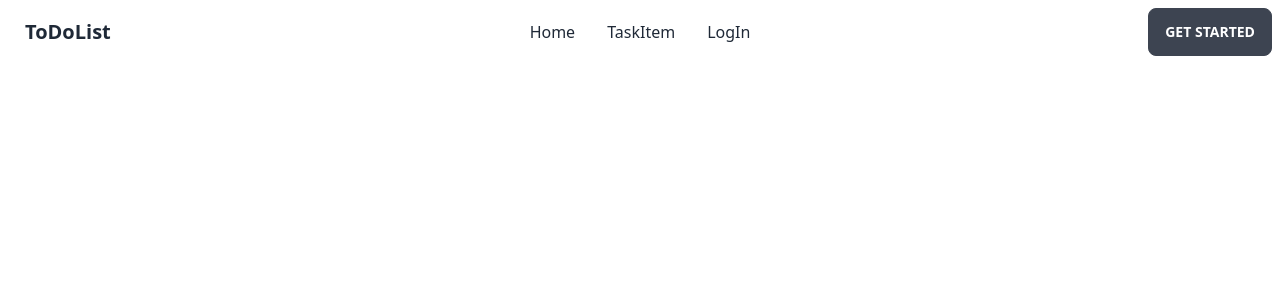
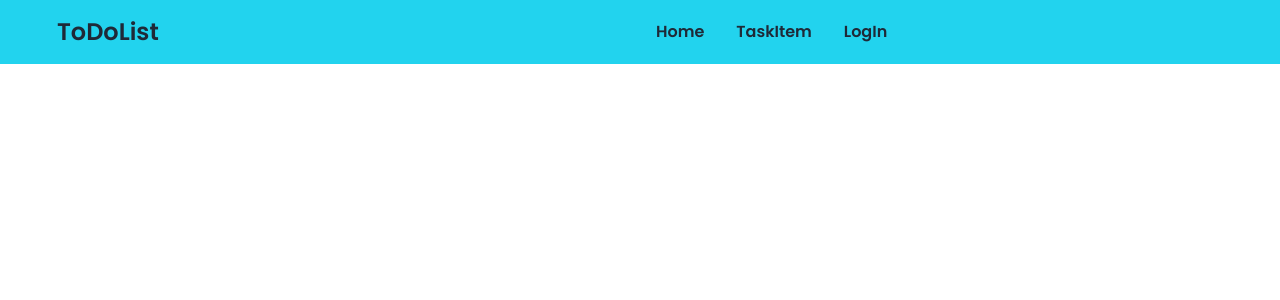
Before and after one commit to NishatFariza/to-do-app-client, a React (Create React App) app: page /login in a window 1280 px wide. Shown: the top 300 px of the page. Built offline with nearby package versions, Linux system fonts and the light colour scheme.

Commit message:
react tostify added

```diff
--- a/package.json
+++ b/package.json
@@ -11,8 +11,10 @@
     "react": "^18.1.0",
     "react-dom": "^18.1.0",
     "react-firebase-hooks": "^5.0.3",
+    "react-icons": "^4.3.1",
     "react-router-dom": "6",
     "react-scripts": "5.0.1",
+    "react-toastify": "^9.0.1",
     "web-vitals": "^2.1.0"
   },
   "scripts": {
--- a/src/App.css
+++ b/src/App.css
@@ -1,38 +1,5 @@
-.App {
-  text-align: center;
+@import url('https://fonts.googleapis.com/css2?family=Poppins:ital,wght@0,100;0,200;0,300;0,400;0,500;0,600;0,700;0,800;0,900;1,100;1,200;1,300;1,400;1,500;1,600;1,700;1,800;1,900&display=swap');
+
+body{
+  font-family: 'Poppins', sans-serif;
 }
-
-.App-logo {
-  height: 40vmin;
-  pointer-events: none;
-}
-
-@media (prefers-reduced-motion: no-preference) {
-  .App-logo {
-    animation: App-logo-spin infinite 20s linear;
-  }
-}
-
-.App-header {
-  background-color: #282c34;
-  min-height: 100vh;
-  display: flex;
-  flex-direction: column;
-  align-items: center;
-  justify-content: center;
-  font-size: calc(10px + 2vmin);
-  color: white;
-}
-
-.App-link {
-  color: #61dafb;
-}
-
-@keyframes App-logo-spin {
-  from {
-    transform: rotate(0deg);
-  }
-  to {
-    transform: rotate(360deg);
-  }
-}
--- a/src/App.js
+++ b/src/App.js
@@ -3,6 +3,8 @@ import { Route, Routes } from 'react-router-dom';
 import './App.css';
 import Home from './Pages/HomePage/Home/Home';
 import Header from './Pages/Shared/Header/Header';
+import { ToastContainer} from 'react-toastify';
+import 'react-toastify/dist/ReactToastify.css';
 
 function App() {
   return (
@@ -11,6 +13,7 @@ function App() {
       <Routes>
         <Route path='/' element={<Home></Home>}></Route>
       </Routes>
+      <ToastContainer />
     </div>
   );
 }
--- a/src/Pages/Shared/Header/Header.jsx
+++ b/src/Pages/Shared/Header/Header.jsx
@@ -3,7 +3,7 @@ import { Link } from "react-router-dom";
 
 const Header = () => {
   return (
-    <div class="navbar bg-base-100">
+    <div class="navbar bg-cyan-400 px-10">
       <div class="navbar-start">
         <div class="dropdown">
           <label tabindex="0" class="btn btn-ghost lg:hidden">
@@ -24,23 +24,25 @@ const Header = () => {
           </label>
           <ul
             tabindex="0"
-            class="menu menu-compact dropdown-content mt-3 p-2 shadow bg-base-100 rounded-box w-52"
+            class="menu menu-compact dropdown-content mt-3 p-2 shadow bg-base-100 rounded-box w-52 font-semibold"
           >
             <li>
               <Link to="/">Home</Link>
             </li>
             <li>
-              <Link to="/login">LogIn</Link>
+              <Link to="/login">TaskItem</Link>
             </li>
             <li>
               <Link to="/login">LogIn</Link>
             </li>
           </ul>
         </div>
-        <Link class="btn btn-ghost normal-case text-xl">ToDoList</Link>
+        <Link to="/" class="btn btn-ghost normal-case text-2xl">
+          ToDoList
+        </Link>
       </div>
       <div class="navbar-center hidden lg:flex">
-        <ul class="menu menu-horizontal p-0">
+        <ul class="menu menu-horizontal p-0 font-semibold">
           <li>
             <Link to="/">Home</Link>
           </li>
@@ -52,9 +54,6 @@ const Header = () => {
           </li>
         </ul>
       </div>
-      <div class="navbar-end">
-        <a class="btn">Get started</a>
-      </div>
     </div>
   );
 };
```
Also changed, not shown: 2 other files (tests, documents, lock files or other folders).
